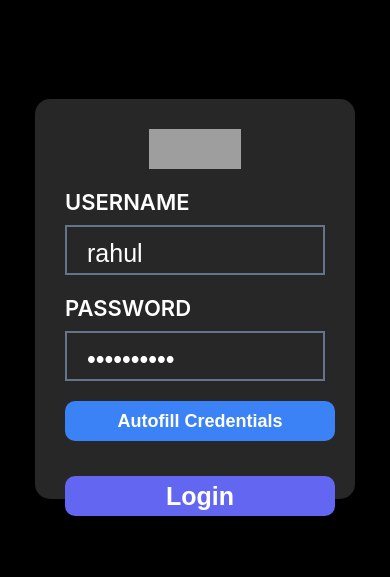
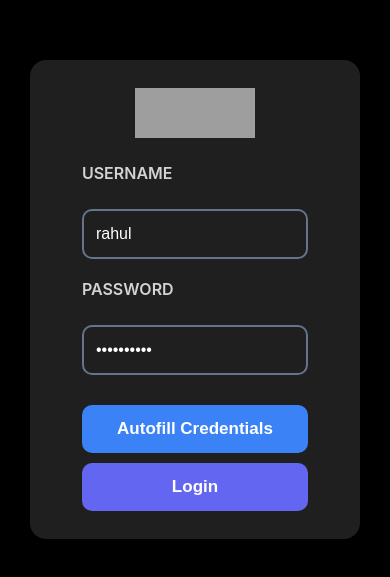
Before and after one commit to venkatesh5650/JobbyApp, a React (Create React App) app: page /login in a window 390 px wide. Shown: the part 123-700 px from the top of the page. Built offline with nearby package versions, Linux system fonts and the light colour scheme; grey boxes are pictures that could not be loaded; a web font is replaced by a local one.

Commit message:
updated styles in login card

```diff
--- a/src/pages/Login/index.css
+++ b/src/pages/Login/index.css
@@ -1,139 +1,145 @@
+/* ========== Base Container ========== */
 .loginContainer {
-  background-color: black;
+  background-color: #000;
   min-height: 100vh;
   display: flex;
   justify-content: center;
   align-items: center;
+  padding: 20px;
 }
+
+/* ========== Card Layout ========== */
 .loginCard {
-  background-color: #272727;
-  height: 490px;
-  width: 400px;
-  padding: 30px;
-  border-radius: 15px;
+  background-color: #1f1f1f;
+  width: 380px;
+  padding: 32px 28px;
+  border-radius: 16px;
+  display: flex;
+  flex-direction: column;
+  align-items: center;
+  box-shadow: 0 4px 16px rgba(0, 0, 0, 0.35);
 }
-@media (max-width: 768px) {
-  .loginCard {
-    height: 600px;
-    width: 320px;
-  }
+
+/* Logo */
+.logoContainer {
+  display: flex;
+  justify-content: center;
+  margin-bottom: 25px;
 }
+
 .websitelogo {
   height: 60px;
-  width: 132px;
+  width: 148px;
+}
+
+/* ========== Input Styles ========== */
+.loginInputContainer {
+  width: 100%;
+  border: 2px solid #64748b;
+  border-radius: 10px;
+  height: 50px;
+  padding-left: 10px;
   margin-bottom: 20px;
+  display: flex;
+  align-items: center;
 }
-.loginInputContainer {
-  display: flex;
-  flex-direction: column;
-  justify-content: flex-start;
+
+.inputlabel {
+  font-size: 16px;
+  color: #d3d3d3;
+  font-weight: 600;
+  margin-bottom: 6px;
+  display: block;
+}
+
+.inputLogin {
+  background: transparent;
+  border: none;
+  outline: none;
+  font-size: 18px;
+  color: white;
+  width: 100%;
+}
+
+/* ========== Buttons ========== */
+.autoFillBtn,
+.loginBtn {
+  width: 100%;
+  height: 50px;
+  border-radius: 10px;
+  font-size: 18px;
+  font-weight: 600;
+  cursor: pointer;
+  border: none;
+  outline: none;
+  transition: 0.2s ease-in-out;
   margin-top: 10px;
 }
 
-.inputlabel {
-  text-align: start;
-  font-size: 22px;
-  font-weight: 600;
+/* Autofill Button */
+.autoFillBtn {
+  background-color: #3b82f6;
   color: white;
-  margin: 0;
-  padding: 0;
-}
-.inputLogin {
-  margin: 0;
-  padding-top: 7px;
-  font-size: 25px;
-  color: white;
-  height: 50px;
-  background: transparent;
-  border: none;
-  outline: none;
-  padding-left: 20px;
-}
-.loginBtn {
-  height: 50px;
-  width: 330px;
-  background-color: #6366f1;
-  border: none;
-  outline: none;
-  border-radius: 10px;
-  font-size: 25px;
-  font-weight: 600;
-  color: white;
-  margin-top: 20px;
-  cursor: pointer;
-  margin-bottom: 0;
-}
-.errorMsg {
-  margin: 0;
-  color: red;
-  font-size: 20px;
-  font-weight: 400;
-  text-align: start;
-}
-.logoContainer {
-  display: flex;
-  justify-content: center;
-}
-.loginInputContainer {
-  height: 50px;
-  width: 320px;
-  border: solid 2px #64748b;
-  margin-bottom: 20px;
-}
-@media (max-width: 768px) {
-  .loginInputContainer {
-    height: 50px;
-    width: 260px;
-    border: solid 2px #64748b;
-    margin-bottom: 20px;
-  }
-  .websitelogo {
-    height: 40px;
-    width: 92px;
-    margin-bottom: 20px;
-  }
-  .loginCard {
-    height: 400px;
-    width: 320px;
-  }
-  .loginBtn {
-    height: 40px;
-    width: 270px;
-  }
-  .inputLogin {
-    margin: 0;
-    background: transparent;
-  }
-  .inputlabel {
-    margin: 0;
-    padding: 0;
-  }
-}
-
-.autoFillBtn {
-  height: 45px;
-  width: 330px;
-  background-color: #3b82f6; /* Blue */
-  color: white;
-  border: none;
-  outline: none;
-  border-radius: 10px;
-  font-size: 20px;
-  font-weight: 600;
-  cursor: pointer;
-  margin-bottom: 15px;
-  transition: 0.2s ease-in-out;
-}
-@media (max-width: 768px) {
-  .autoFillBtn {
-    height: 40px;
-    width: 270px;
-    font-size: 18px;
-  }
 }
 
 .autoFillBtn:hover {
   background-color: white;
-  color: #3b82f6; /* Blue text on hover */
+  color: #3b82f6;
   border: 2px solid #3b82f6;
 }
+
+/* Login Button */
+.loginBtn {
+  background-color: #6366f1;
+  color: white;
+}
+
+.loginBtn:hover {
+  background-color: #7c81ff;
+}
+
+/* Error */
+.errorMsg {
+  color: #f87171;
+  font-size: 16px;
+  text-align: left;
+  margin-top: 8px;
+  width: 100%;
+}
+
+/* ========== Full Mobile Responsive ========== */
+@media (max-width: 480px) {
+  .loginCard {
+    width: 100%;
+    max-width: 330px;
+    padding: 28px 25px;
+  }
+
+  .websitelogo {
+    height: 50px;
+    width: 120px;
+  }
+
+  .inputLogin {
+    font-size: 16px;
+  }
+
+  .autoFillBtn,
+  .loginBtn {
+    height: 48px;
+    font-size: 17px;
+  }
+}
+
+/* Extra tiny screens */
+@media (max-width: 380px) {
+  .loginCard {
+    max-width: 300px;
+    padding: 24px 20px;
+  }
+
+  .autoFillBtn,
+  .loginBtn {
+    height: 45px;
+  }
+}
```
